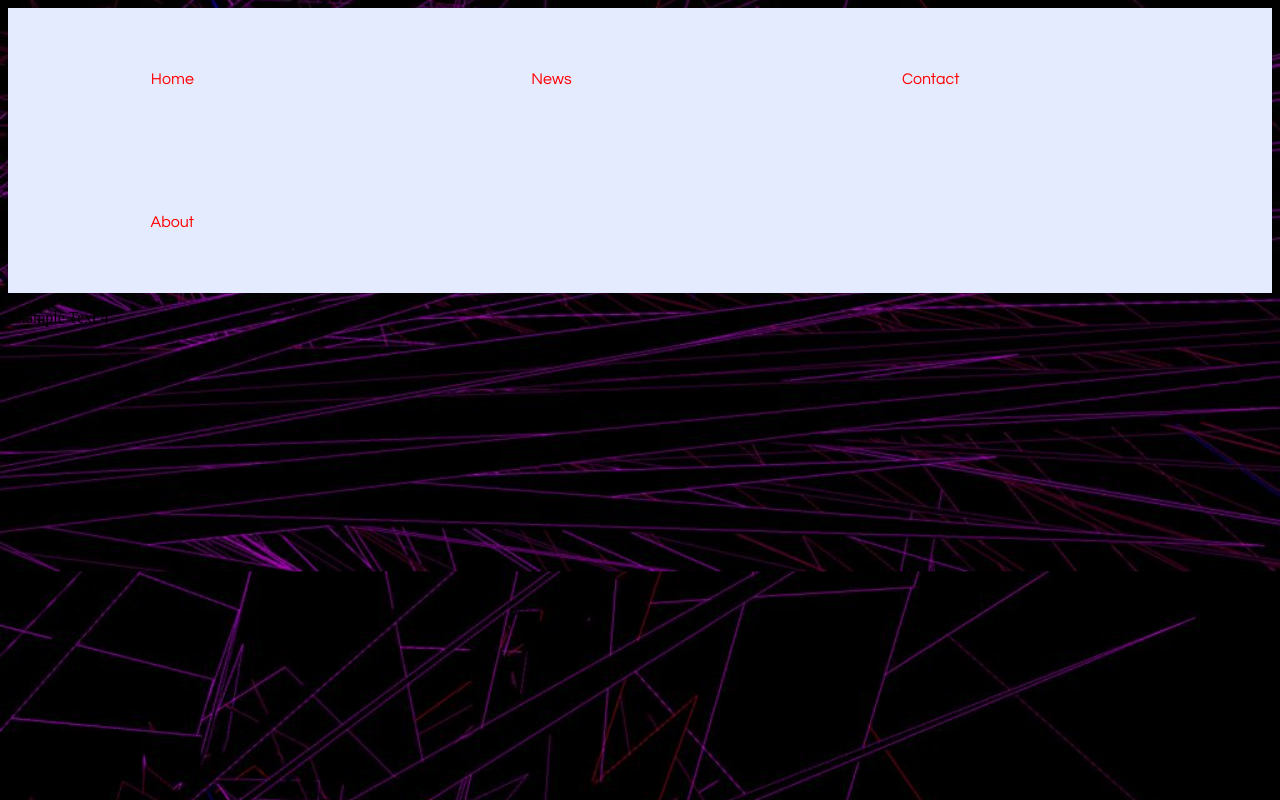
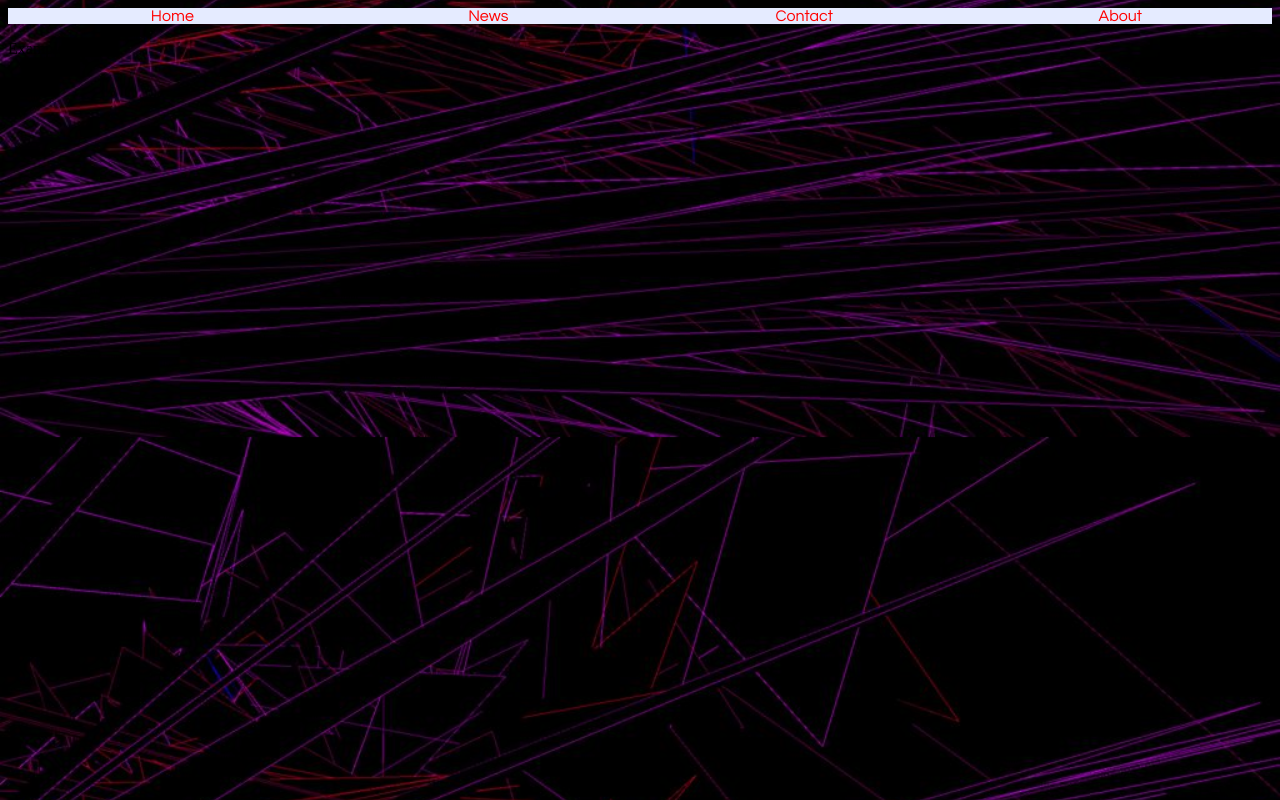
Before and after one commit to cpblack/mywebsite, a plain HTML site: page index.html in a window 1280 px wide. Drawn offline with Linux system fonts and the light colour scheme.

Commit message:
Update styles.css

```diff
--- a/styles.css
+++ b/styles.css
@@ -8,7 +8,7 @@
 
 .navbar ul li {
     float: left;
-    padding: 5%;
+    margin-left: 5%;
     width: 20%;
 }
 
```
